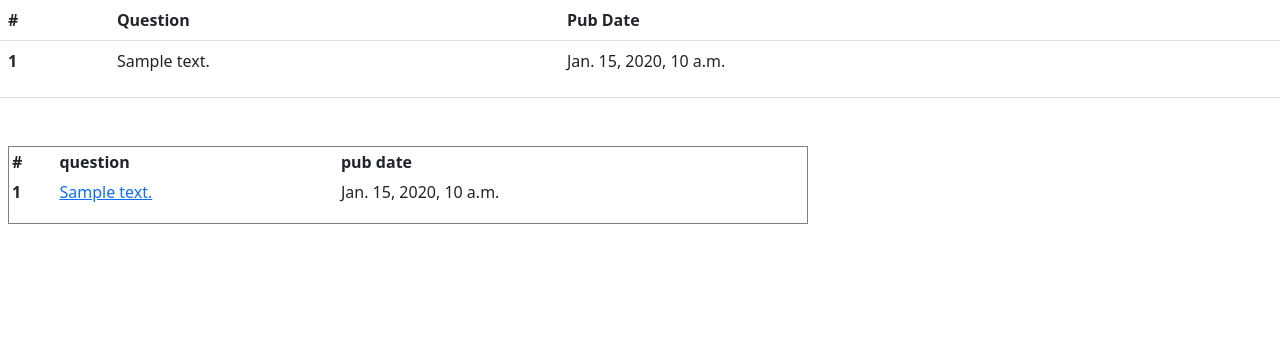
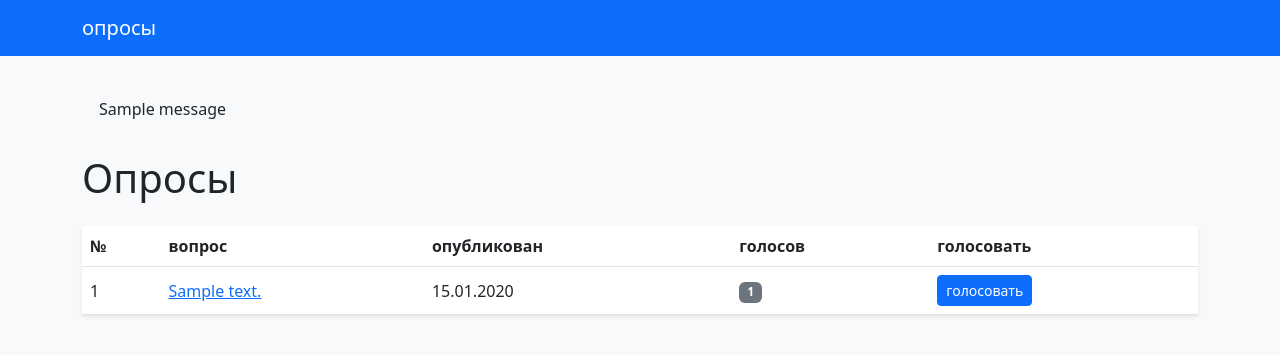
Before and after one commit to s1r0ta/django_tutorial, a Django app: page / in a window 1280 px wide. Shown: the top 355 px of the page. Run offline with Django 5.2, Linux system fonts and the light colour scheme; tables that the repository leaves empty hold one stand-in row (values such as "Sample post"); one stand-in notice (Sample message) is shown.

Commit message:
голосование на Bootstrap

```diff
--- /dev/null
+++ b/django_tutorial/polls/templates/base.html
@@ -0,0 +1,23 @@
+<!DOCTYPE html>
+<html lang="en">
+<head>
+    <meta charset="UTF-8">
+    <meta name="viewport" content="width=device-width, initial-scale=1.0">
+    <title>{% block title %}опросы{% endblock %} </title>
+    <link href="https://cdn.jsdelivr.net/npm/bootstrap@5.3.0/dist/css/bootstrap.min.css" rel="stylesheet" integrity="sha384-9ndCyUaIbzAi2FUVXJi0CjmCapSmO7SnpJef0486qhLnuZ2cdeRhO02iuK6FUUVM" crossorigin="anonymous">
+</head>
+<body class="bg-light">
+    <nav class="navbar navbar-dark bg-primary mb-4">
+        <div class="container">
+            <a class="navbar-brand" href="{% url 'index' %}">опросы</a>
+        </div>
+    </nav>
+    <main class="container">
+        {% for message in messages %}
+            <div class="alert alert-succes">{{ message }}</div>
+        {% endfor %}
+        {% block content %}{% endblock %}
+    </main>
+    <script src="https://cdn.jsdelivr.net/npm/bootstrap@5.3.0/dist/js/bootstrap.bundle.min.js" integrity="sha384-geWF76RCwLtnZ8qwWowPQNguL3RmwHVBC9FhGdlKrxdiJJigb/j/68SIy3Te4Bkz" crossorigin="anonymous"></script>
+</body>
+</html>
--- a/django_tutorial/polls/templates/index.html
+++ b/django_tutorial/polls/templates/index.html
@@ -1,4 +1,5 @@
-<!DOCTYPE html>
+{% extends "base.html" %}
+<!--<!DOCTYPE html>
 <html lang="en">
 <head>
     <meta charset="UTF-8">
@@ -20,7 +21,7 @@
             {% for question in latest_question_list %}
             <tr>
             <th scope="row">{{question.id}}</th>
-            <td><a href="{{ question.id }}"></a>{{ question.question_text }}</td>
+            <td><a href="{{ question.id }}">{{ question.question_text }}</a></td>
             <td><p>{{question.pub_date}}</p></td>
             </tr>
             {% endfor %}
@@ -55,4 +56,37 @@
     </div>
     <script src="https://cdn.jsdelivr.net/npm/bootstrap@5.3.0/dist/js/bootstrap.bundle.min.js" integrity="sha384-geWF76RCwLtnZ8qwWowPQNguL3RmwHVBC9FhGdlKrxdiJJigb/j/68SIy3Te4Bkz" crossorigin="anonymous"></script>
 </body>
-</html>
+</html> -->
+
+{% block content %}
+<h1 class="mb-4">Опросы</h1>
+<table class="table table-hover align-middle shadow-sm">
+    <thead class="table-dak">
+        <tr>
+            <th>№</th>
+            <th>вопрос</th>
+            <th>опубликован</th>
+            <th>голосов</th>
+            <th>голосовать</th>
+        </tr>
+    </thead>
+    <tbody>
+        {% for question in latest_question_list %}
+            <tr>
+                <td>{{ forloop.counter }}</td>
+                <td><a href="{{ question.id }}">{{ question.question_text }}</a></td>
+                <td>{{ question.pub_date|date:"d.m.Y" }}</td>
+                <td><span class="badge bg-secondary">{{ question.total_votes|default:0 }}</span></td>
+                <td>
+                    <a href="{% url 'detail' question.id %}"
+                    class="btn btn-primary btn-sm">голосовать</a>
+                </td>
+            </tr>
+            {% empty %}
+            <tr>
+                <td colspan="5" class="text-center text-muted">пока нет ни одного опроса</td>
+            </tr>
+            {% endfor %}
+    </tbody>
+</table>
+{% endblock %}
--- a/django_tutorial/polls/views.py
+++ b/django_tutorial/polls/views.py
@@ -1,13 +1,16 @@
-from django.shortcuts import render
+from django.contrib import messages
+from django.db.models import F,Sum
+from django.http import HttpResponseRedirect
+from django.urls import reverse
 from .models import Question
 from django.http import HttpResponse
-from django.shortcuts import get_object_or_404
+from django.shortcuts import get_object_or_404, render
 
 def detail(request, question_id):
     question = get_object_or_404(Question, pk=question_id)
     return render(request, 'detail.html', {'question': question})
 def index(request):
-    latest_question_list = Question.objects.order_by("-pub_date")[:5]
+    latest_question_list = Question.objects.annotate(total_votes=Sum("choice__votes")).order_by("-pub_date")[:5]
     context = {"latest_question_list": latest_question_list}
     return render(request, 'index.html', context)
 def zov(request):
```
Also changed, not shown: django_tutorial/polls/admin.py (+9 -2 lines), django_tutorial/polls/templates/detail.html (+34 -18 lines).
